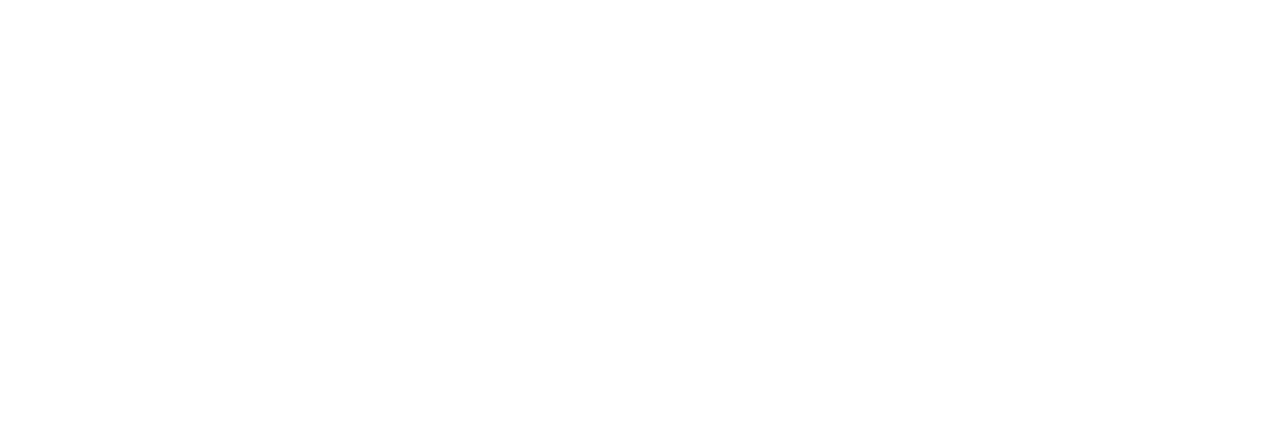
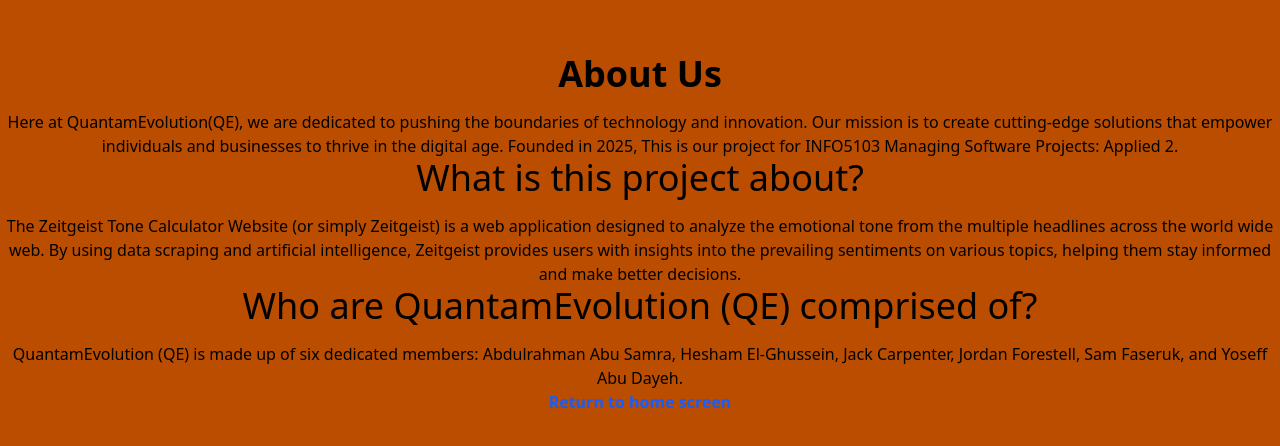
Before and after one commit to carpjack531/Zeitgeist, a React (Vite) app in the folder client/: page /aboutus in a window 1280 px wide. Before the commit this address had no page. Shown: the part 166-612 px from the top of the page. Built offline with nearby package versions, Linux system fonts and the light colour scheme; a web font is replaced by a local one.

Commit message:
Added an About Us Page

```diff
--- a/client/src/App.jsx
+++ b/client/src/App.jsx
@@ -4,6 +4,7 @@
 import HomePage from './pages/HomePage.jsx'
 import SettingsPage from './pages/SettingsPage.jsx'
 import UserHeader from './comps/UserHeader.jsx'
+import AboutUs from './pages/AboutUs.jsx'
 import { BrowserRouter, Routes, Route } from 'react-router-dom';
 
 import './App.css'
@@ -15,6 +16,7 @@
         <Route path="/login" element={<LoginPage />} />
         <Route path="/signup" element={<SignupPage />} />
         <Route path="/settings" element={<SettingsPage />} />
+        <Route path="/aboutus" element={<AboutUs />} />
       </Routes>
     </BrowserRouter>
   )
--- a/client/src/comps/MenuItem.jsx
+++ b/client/src/comps/MenuItem.jsx
@@ -22,6 +22,9 @@
         case "settings":
             navigate("/settings");
             break;
+        case "aboutus":
+            navigate("/aboutus");
+            break;
 
 
         }
--- /dev/null
+++ b/client/src/pages/AboutUs.jsx
@@ -0,0 +1,27 @@
+import React from 'react';
+
+const AboutUs = () => {
+    return (
+        <div className="flex flex-col items-center justify-center min-h-screen bg-amber-700 font-sans">
+            <h1 className="text-4xl">About Us</h1>
+            <p className="mt-4">Here at QuantamEvolution(QE), we are dedicated to pushing the boundaries of technology and innovation.
+            Our mission is to create cutting-edge solutions that empower individuals and businesses to thrive in the digital age.
+            Founded in 2025, This is our project for INFO5103 Managing Software Projects: Applied 2.
+            </p>
+            <p className="text-4xl">What is this project about?</p>
+            <p className="mt-4">The Zeitgeist Tone Calculator Website (or simply Zeitgeist)
+                is a web application designed to analyze the emotional tone from the multiple headlines across the world wide web.
+                By using data scraping and artificial intelligence, Zeitgeist provides users with insights into the prevailing sentiments on various topics,
+                helping them stay informed and make better decisions.
+            </p>
+            <p className="text-4xl">Who are QuantamEvolution (QE) comprised of?</p>
+            <p className="mt-4">QuantamEvolution (QE) is made up of six dedicated members:
+                Abdulrahman Abu Samra, Hesham El-Ghussein, Jack Carpenter, Jordan Forestell, Sam Faseruk, and Yoseff Abu Dayeh.
+
+            </p>
+             <a href="/" className="text-center text-blue-600 font-semibold">Return to home screen</a>
+        </div>
+    );
+};
+
+export default AboutUs;
```
